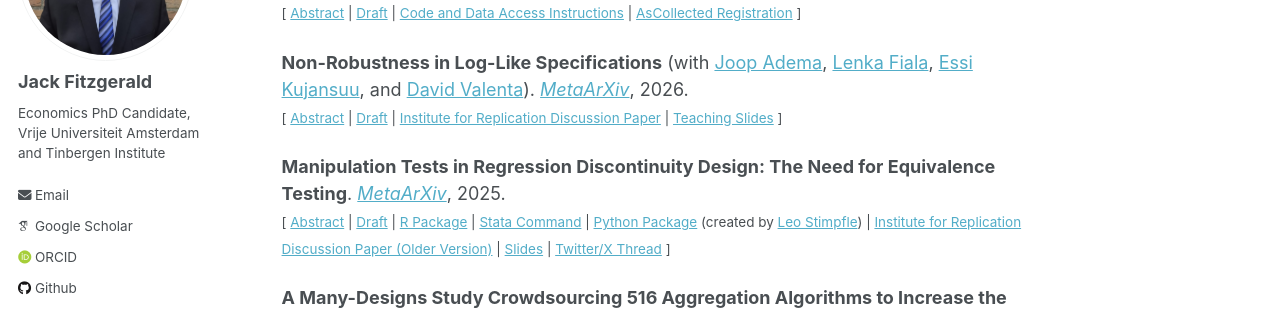
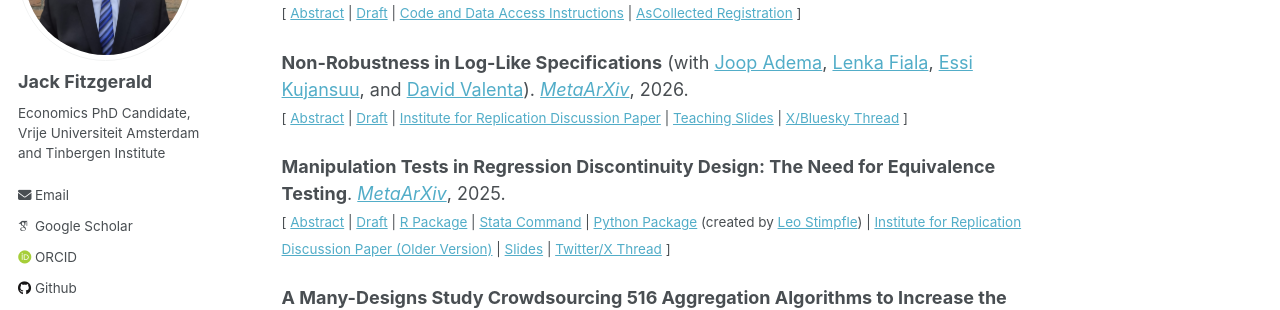
Before and after one commit to jack-fitzgerald/jack-fitzgerald.github.io, a Jekyll site: the page built from _pages/papers.md, in a window 1280 px wide and 900 px high, scrolled down 1961 px. Shown: the part 150-460 px from the top of the window. Built offline with Jekyll 4.4.1, drawn with Linux system fonts in a browser that asks for light colours; some web fonts are replaced.

Commit message:
Update papers.md

```diff
--- a/_pages/papers.md
+++ b/_pages/papers.md
@@ -138,7 +138,7 @@ I leverage a unique administrative register covering the universe of establishme
 </small><br><br/></div>
 
 **Non-Robustness in Log-Like Specifications** (with [Joop Adema](https://jopieadema.github.io/), [Lenka Fiala](https://www.lenkafiala.com/), [Essi Kujansuu](https://sites.google.com/view/essi-kujansuu/home), and [David Valenta](https://valenta.dev/)). [<i>MetaArXiv</i>](https://doi.org/10.31222/osf.io/juda7_v1), 2026. <br/>
-<small>[ <a href="#/" onclick="visib('log-like')">Abstract</a> | [Draft](https://doi.org/10.31222/osf.io/juda7_v1) | [Institute for Replication Discussion Paper](https://hdl.handle.net/10419/338628) | [Teaching Slides](https://jack-fitzgerald.github.io/files/Log-Like_Teaching_Slides.pdf) ] </small>
+<small>[ <a href="#/" onclick="visib('log-like')">Abstract</a> | [Draft](https://doi.org/10.31222/osf.io/juda7_v1) | [Institute for Replication Discussion Paper](https://hdl.handle.net/10419/338628) | [Teaching Slides](https://jack-fitzgerald.github.io/files/Log-Like_Teaching_Slides.pdf) | [X/Bluesky Thread](https://threadreaderapp.com/thread/2033677501256405091.html) ] </small>
 
 <div id="log-like" style="display: none; text-align: justify; line-height: 1.2" ><small>
 
```
